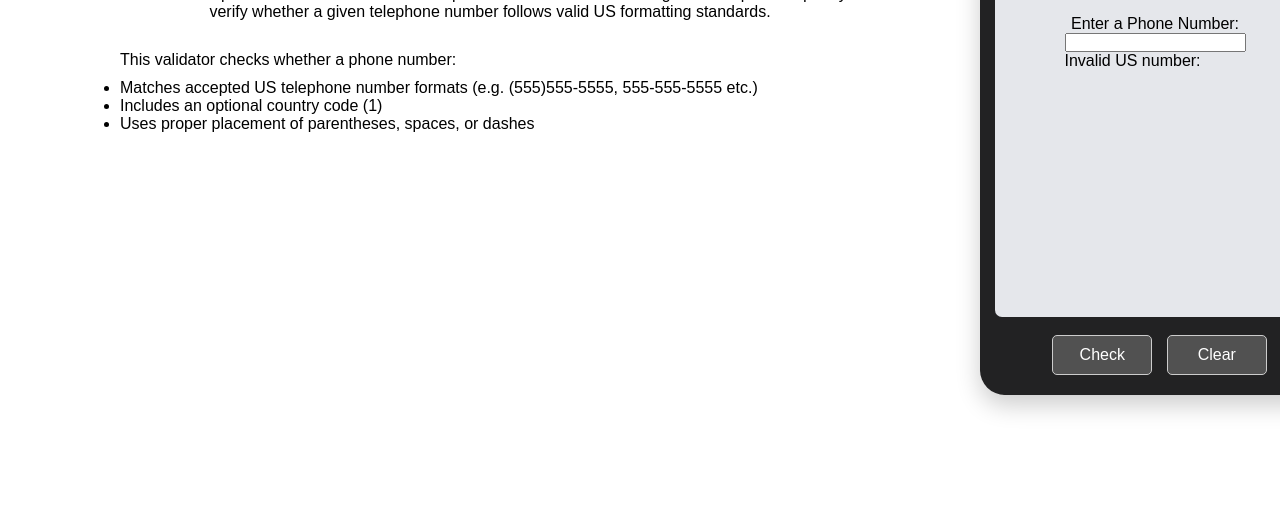
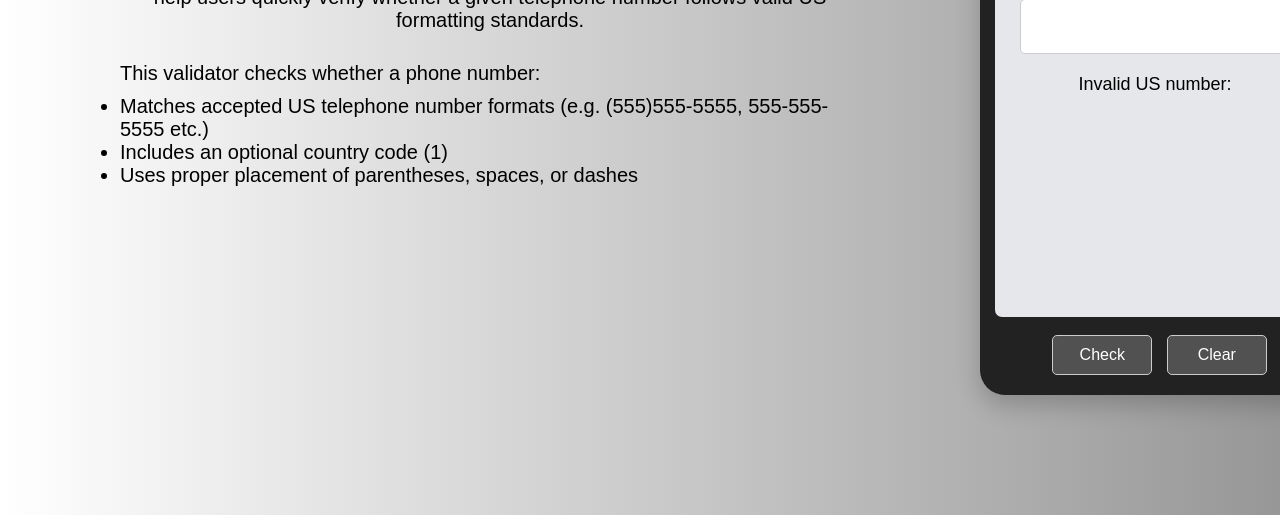
Before and after one commit to Sandraa16012007/us-phone-no-validator, a plain HTML site: page index.html in a window 1280 px wide. Shown: the part 285-800 px from the top of the page. Drawn offline with Linux system fonts and the light colour scheme; a script that the page names is missing.

Commit message:
adjust styles

```diff
--- a/styles.css
+++ b/styles.css
@@ -3,6 +3,12 @@
     padding: 0;
     box-sizing: border-box;
     font-family: Arial, sans-serif;
+}
+
+body{
+    height: 100vh;
+    width: 100vw;
+    background: linear-gradient(to right, #ffffff, #979797);
 }
 
 .content{
@@ -28,12 +34,22 @@
     justify-content: center;
 }
 
+#heading{
+    margin-bottom:25px;
+    font-size: 40px;
+}
+
 #desc1{
     text-align:center;
 }
 #desc2{
     margin-top:30px;
     margin-bottom:10px;
+}
+
+#desc1, #desc2, ul
+{
+    font-size: 20px;
 }
 
 .phone-container {
@@ -68,6 +84,32 @@
     margin: 0 auto;
 }
 
+#input-desc{
+    position: absolute;
+    top: 30%;
+    right: 18%;
+    font-size:20px;
+    font-weight: bold;
+}
+
+input{
+    width: 270px;
+    height: 55px;
+    border-radius: 5px;
+    border: 1px solid #ccc;
+    padding: 10px;
+    font-size: 16px;
+    margin-top: 10px;
+    margin-bottom: 20px;
+    font-size: 20px;
+}
+
+#results-div p{
+    text-align: center;
+    font-weight: 500;
+    font-size: 18px;
+}
+
 .phone-screen-bottom{
     margin-left: 18.5%;
 }
@@ -85,3 +127,8 @@
     border-radius: 5px;
     margin-right: 10px;
 }
+
+#check-btn:hover, #clear-btn:hover{
+    background-color: rgb(52, 52, 52);
+    transition: 0.3s ease-in-out;
+}
```
